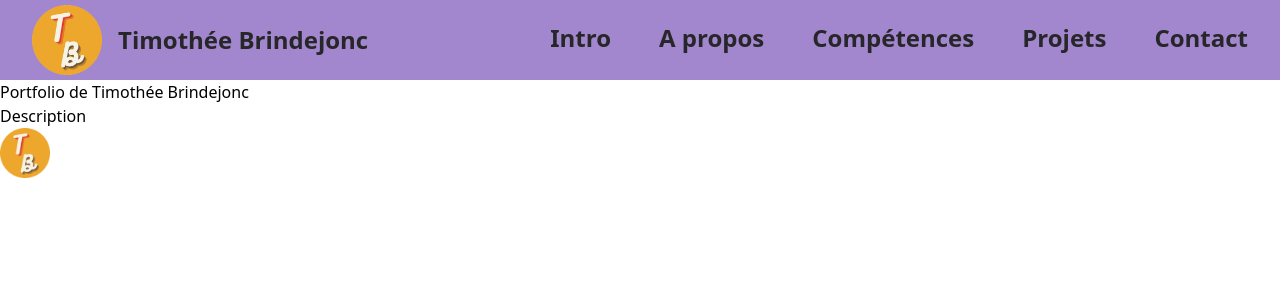
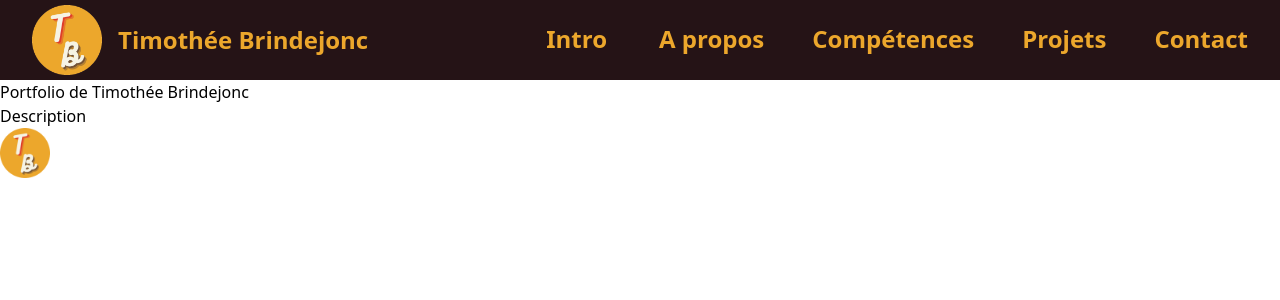
Before and after one commit to Timeuh/Portfolio-V1, a React (Vite) app: page / in a window 1280 px wide. Shown: the top 300 px of the page. Built offline with nearby package versions, Linux system fonts and the light colour scheme.

Commit message:
style: changing hover effect for navbar items

```diff
--- a/src/index.css
+++ b/src/index.css
@@ -5,11 +5,11 @@
 @layer components {
 
     .navbar {
-        @apply flex flex-row space-x-4 bg-bleached-cedar-500 justify-between px-8 h-20 text-2xl font-bold text-zinc-800
+        @apply flex flex-row space-x-4 bg-[#251316] justify-between px-8 h-20 text-2xl font-bold text-fuel-yellow-main
     }
 
     .navbar-item {
-        @apply border-b-4 border-fuel-yellow-500 border-opacity-0 hover:border-opacity-100 hover:text-monza-800 transition h-full
-        flex flex-col justify-center rounded
+        @apply bg-[#251316] flex flex-col text-center my-1 py-5 mx-1 border-b-2 border-monza-main border-opacity-0
+        hover:border-opacity-100 transition
     }
 }
```
